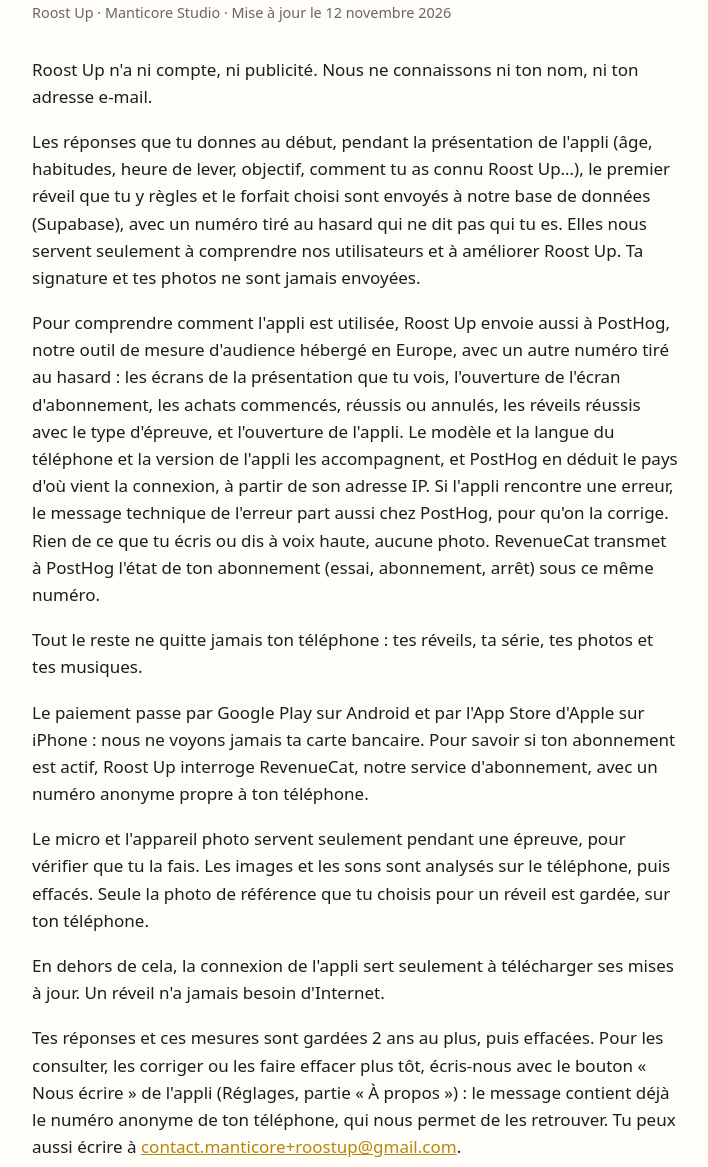
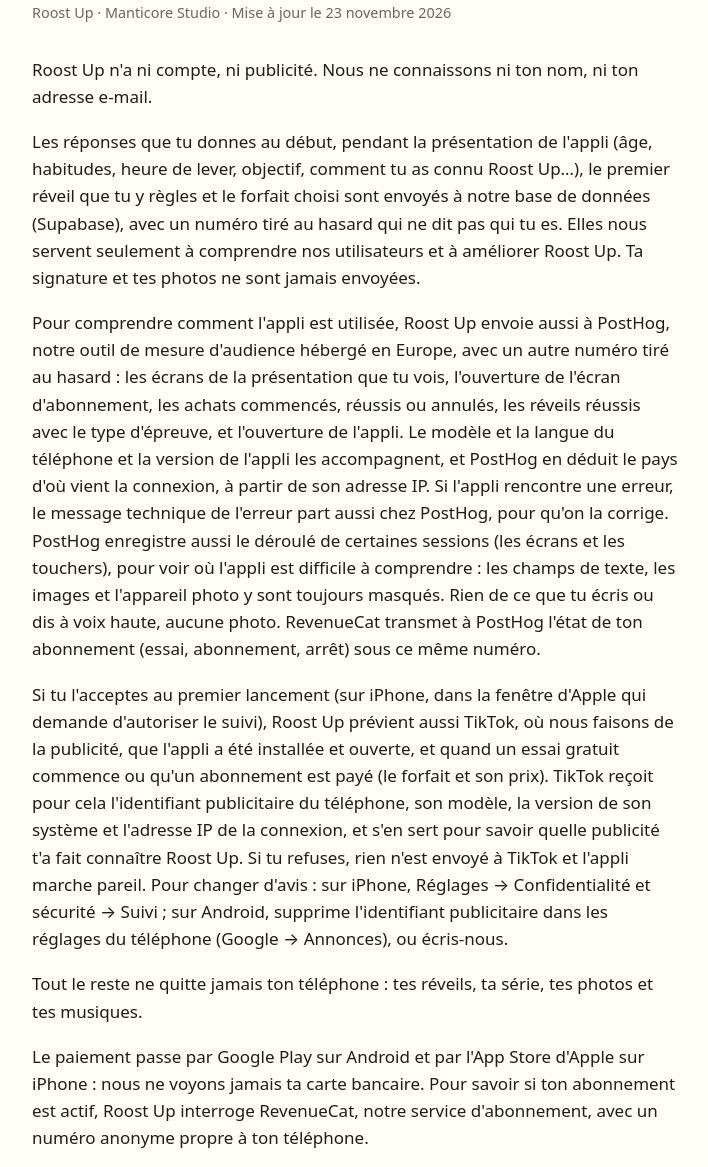
Before and after one commit to ManticorePrivacy/roostup-public, a plain HTML site: page index.html in a window 1280 px wide. Shown: the part 78-1245 px from the top of the page, without its empty margins (284-992 px from the left). Drawn offline with Linux system fonts and the light colour scheme.

Commit message:
docs: ajouter la mesure des pubs TikTok et l'enregistrement des sessions à la confidentialité
Co-Authored-By: Claude Opus 5.5 <noreply@anthropic.com>

```diff
--- a/index.html
+++ b/index.html
@@ -9,11 +9,12 @@
 <body>
 <main>
 <h1>Confidentialité</h1>
-<p class="meta">Roost Up · Manticore Studio · Mise à jour le 12 novembre 2026</p>
+<p class="meta">Roost Up · Manticore Studio · Mise à jour le 23 novembre 2026</p>
 
 <p>Roost Up n'a ni compte, ni publicité. Nous ne connaissons ni ton nom, ni ton adresse e-mail.</p>
 <p>Les réponses que tu donnes au début, pendant la présentation de l'appli (âge, habitudes, heure de lever, objectif, comment tu as connu Roost Up…), le premier réveil que tu y règles et le forfait choisi sont envoyés à notre base de données (Supabase), avec un numéro tiré au hasard qui ne dit pas qui tu es. Elles nous servent seulement à comprendre nos utilisateurs et à améliorer Roost Up. Ta signature et tes photos ne sont jamais envoyées.</p>
-<p>Pour comprendre comment l'appli est utilisée, Roost Up envoie aussi à PostHog, notre outil de mesure d'audience hébergé en Europe, avec un autre numéro tiré au hasard : les écrans de la présentation que tu vois, l'ouverture de l'écran d'abonnement, les achats commencés, réussis ou annulés, les réveils réussis avec le type d'épreuve, et l'ouverture de l'appli. Le modèle et la langue du téléphone et la version de l'appli les accompagnent, et PostHog en déduit le pays d'où vient la connexion, à partir de son adresse IP. Si l'appli rencontre une erreur, le message technique de l'erreur part aussi chez PostHog, pour qu'on la corrige. Rien de ce que tu écris ou dis à voix haute, aucune photo. RevenueCat transmet à PostHog l'état de ton abonnement (essai, abonnement, arrêt) sous ce même numéro.</p>
+<p>Pour comprendre comment l'appli est utilisée, Roost Up envoie aussi à PostHog, notre outil de mesure d'audience hébergé en Europe, avec un autre numéro tiré au hasard : les écrans de la présentation que tu vois, l'ouverture de l'écran d'abonnement, les achats commencés, réussis ou annulés, les réveils réussis avec le type d'épreuve, et l'ouverture de l'appli. Le modèle et la langue du téléphone et la version de l'appli les accompagnent, et PostHog en déduit le pays d'où vient la connexion, à partir de son adresse IP. Si l'appli rencontre une erreur, le message technique de l'erreur part aussi chez PostHog, pour qu'on la corrige. PostHog enregistre aussi le déroulé de certaines sessions (les écrans et les touchers), pour voir où l'appli est difficile à comprendre : les champs de texte, les images et l'appareil photo y sont toujours masqués. Rien de ce que tu écris ou dis à voix haute, aucune photo. RevenueCat transmet à PostHog l'état de ton abonnement (essai, abonnement, arrêt) sous ce même numéro.</p>
+<p>Si tu l'acceptes au premier lancement (sur iPhone, dans la fenêtre d'Apple qui demande d'autoriser le suivi), Roost Up prévient aussi TikTok, où nous faisons de la publicité, que l'appli a été installée et ouverte, et quand un essai gratuit commence ou qu'un abonnement est payé (le forfait et son prix). TikTok reçoit pour cela l'identifiant publicitaire du téléphone, son modèle, la version de son système et l'adresse IP de la connexion, et s'en sert pour savoir quelle publicité t'a fait connaître Roost Up. Si tu refuses, rien n'est envoyé à TikTok et l'appli marche pareil. Pour changer d'avis : sur iPhone, Réglages → Confidentialité et sécurité → Suivi ; sur Android, supprime l'identifiant publicitaire dans les réglages du téléphone (Google → Annonces), ou écris-nous.</p>
 <p>Tout le reste ne quitte jamais ton téléphone : tes réveils, ta série, tes photos et tes musiques.</p>
 <p>Le paiement passe par Google Play sur Android et par l'App Store d'Apple sur iPhone : nous ne voyons jamais ta carte bancaire. Pour savoir si ton abonnement est actif, Roost Up interroge RevenueCat, notre service d'abonnement, avec un numéro anonyme propre à ton téléphone.</p>
 <p>Le micro et l'appareil photo servent seulement pendant une épreuve, pour vérifier que tu la fais. Les images et les sons sont analysés sur le téléphone, puis effacés. Seule la photo de référence que tu choisis pour un réveil est gardée, sur ton téléphone.</p>
```
